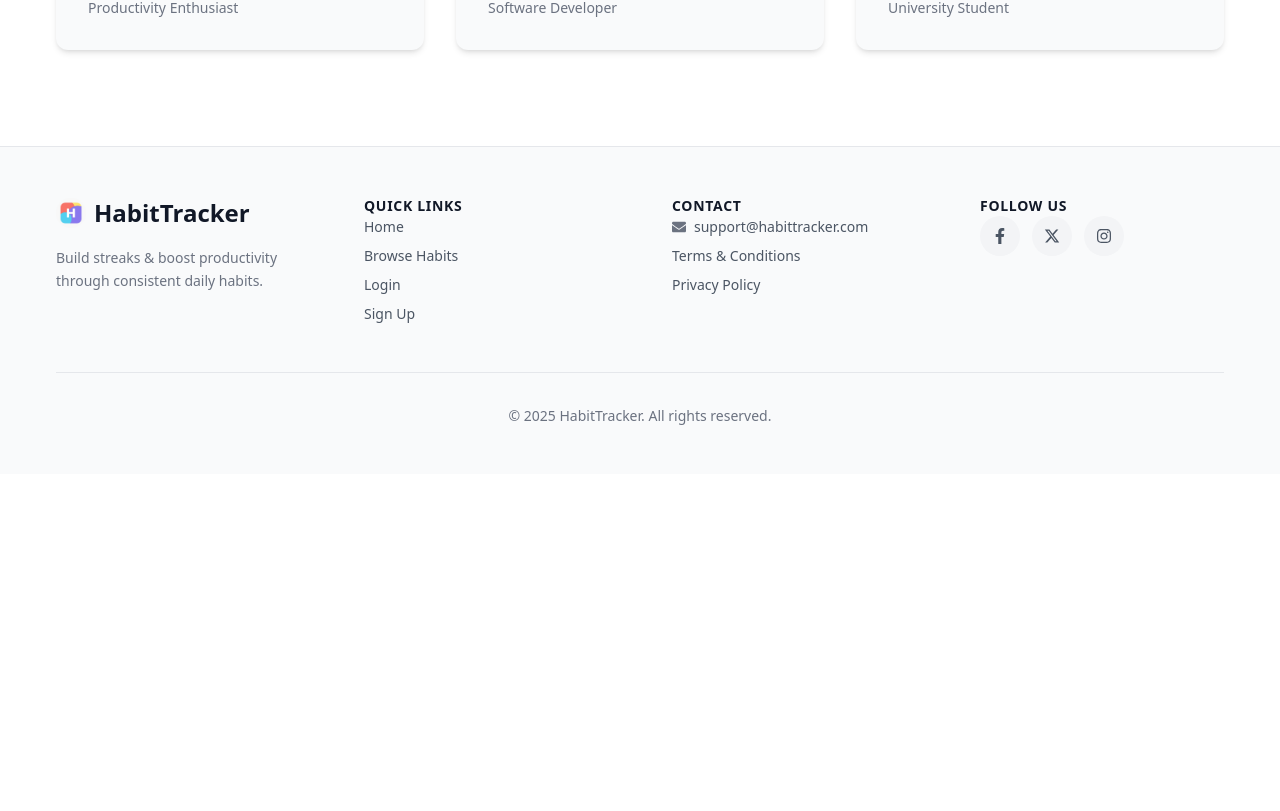
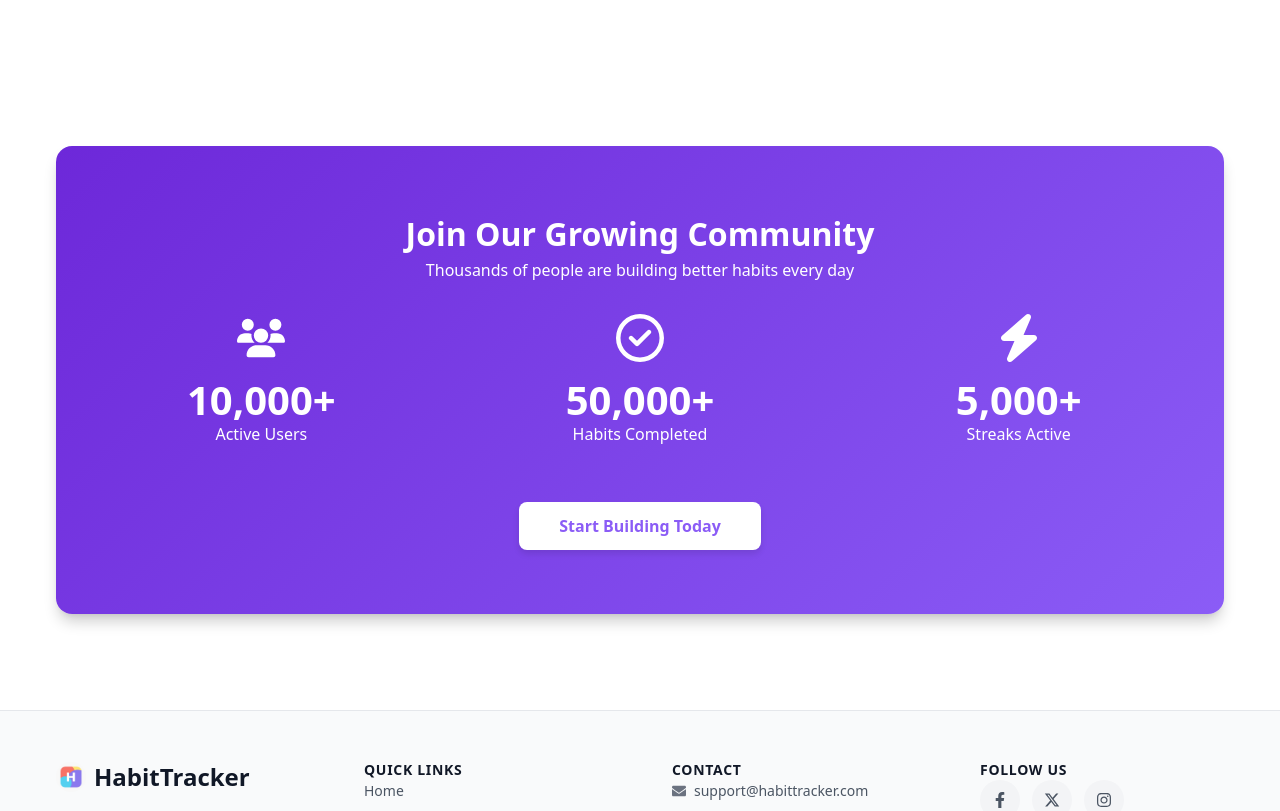
Before and after one commit to Eshrat48/habit-tracker-client, a React app: page / in a window 1280 px wide. Shown: the part 2893-3704 px from the top of the page. Before the commit the page ends 3367 px from the top, so only its background shows below. Built offline with nearby package versions, Linux system fonts and the light colour scheme; no server answers; the HTML template or start-up script is replaced by a standard one.

Commit message:
Community State Section Added

```diff
--- /dev/null
+++ b/src/components/StatsSection.jsx
@@ -0,0 +1,161 @@
+// src/components/home/StatsSection.jsx
+
+import React from 'react';
+import { Link } from 'react-router-dom';
+import { FaUsers, FaRegCircleCheck, FaBolt } from 'react-icons/fa6';
+
+const statsData = [
+    {
+        icon: FaUsers,
+        value: "10,000+",
+        label: "Active Users",
+    },
+    {
+        icon: FaRegCircleCheck,
+        value: "50,000+",
+        label: "Habits Completed",
+    },
+    {
+        icon: FaBolt,
+        value: "5,000+",
+        label: "Streaks Active",
+    },
+];
+
+const StatsSection = () => {
+    // Styling constants for the stats section
+    const sectionContainerStyle = {
+        padding: '0rem 1rem',
+        margin: '6rem auto',
+        maxWidth: '1200px',
+    };
+
+    const statsBoxStyle = {
+        padding: '4rem 2rem',
+        borderRadius: '1rem',
+        textAlign: 'center',
+        // Purple gradient background
+        backgroundImage: 'linear-gradient(135deg, #6d28d9 0%, #8b5cf6 100%)',
+        color: '#ffffff',
+        boxShadow: '0 10px 15px -3px rgba(0, 0, 0, 0.2), 0 4px 6px -4px rgba(0, 0, 0, 0.1)',
+    };
+
+    const headerTitleStyle = {
+        fontSize: '2rem',
+        fontWeight: '700',
+        marginBottom: '0.5rem',
+        margin: 0,
+    };
+
+    const headerSubTitleStyle = {
+        fontSize: '1rem',
+        fontWeight: '300',
+        marginTop: '0.75rem',
+        marginBottom: '4rem',
+        margin: 0,
+    };
+
+    const statsGridStyle = {
+        display: 'flex',
+        justifyContent: 'space-around',
+        gap: '2rem',
+        marginBottom: '3.5rem',
+        flexWrap: 'wrap',
+    };
+
+    const statItemStyle = {
+        flex: '1 1 200px',
+        display: 'flex',          // Enable flexbox
+        flexDirection: 'column',  // Stack items vertically
+        alignItems: 'center',     // Center items horizontally (the fix!)
+        textAlign: 'center',      // Still useful for text inside <p> elements
+    };
+
+    const iconStyle = {
+        fontSize: '3rem',
+        marginTop: '2rem',
+        marginBottom: '1rem',
+        color: '#ffffff',
+    };
+
+    // FIXED: Ensure all margins are set to zero to prevent default browser styling from offsetting the center.
+    const valueStyle = {
+        fontSize: '2.5rem',
+        fontWeight: '800',
+        margin: 0, // Explicitly set margin to 0
+        lineHeight: '1.1',
+    };
+
+    // FIXED: Ensure all margins are set to zero and use padding/line-height for spacing if necessary.
+    const labelStyle = {
+        fontSize: '1rem',
+        fontWeight: '400',
+        marginTop: '0.75rem', // Controlled spacing below value
+        margin: 0, // Explicitly set margin to 0, relying on marginTop for spacing
+    };
+
+    // Button style
+    const buttonStyle = {
+        display: 'inline-block',
+        padding: '0.75rem 2.5rem',
+        fontSize: '1rem',
+        fontWeight: '600',
+        color: '#8b5cf6',
+        backgroundColor: '#ffffff',
+        border: 'none',
+        borderRadius: '0.5rem',
+        textDecoration: 'none',
+        cursor: 'pointer',
+        transition: 'background-color 0.3s ease, transform 0.2s ease',
+        boxShadow: '0 4px 6px rgba(0, 0, 0, 0.1)',
+    };
+
+    const handleMouseEnter = (e) => {
+        e.currentTarget.style.backgroundColor = '#f3f4f6';
+        e.currentTarget.style.transform = 'translateY(-2px)';
+    };
+
+    const handleMouseLeave = (e) => {
+        e.currentTarget.style.backgroundColor = '#ffffff';
+        e.currentTarget.style.transform = 'translateY(0)';
+    };
+
+    return (
+        <section style={sectionContainerStyle}>
+            <div style={statsBoxStyle}>
+
+                {/* Header */}
+                <h3 style={headerTitleStyle}>Join Our Growing Community</h3>
+                <p style={headerSubTitleStyle}>Thousands of people are building better habits every day</p>
+
+                {/* Stats Grid */}
+                <div style={statsGridStyle}>
+                    {statsData.map((stat, index) => {
+                        const IconComponent = stat.icon;
+                        return (
+                            <div key={index} style={statItemStyle}>
+
+                                <IconComponent style={iconStyle} />
+
+                                <p style={valueStyle}>{stat.value}</p>
+                                <p style={labelStyle}>{stat.label}</p>
+                            </div>
+                        );
+                    })}
+                </div>
+
+                {/* Call-to-Action Button */}
+                <Link
+                    to="/register"
+                    style={buttonStyle}
+                    onMouseEnter={handleMouseEnter}
+                    onMouseLeave={handleMouseLeave}
+                >
+                    Start Building Today
+                </Link>
+            </div>
+        </section>
+    );
+};
+
+export default StatsSection;
--- a/src/components/Testimonials.jsx
+++ b/src/components/Testimonials.jsx
@@ -28,7 +28,6 @@ const testimonialsData = [
 const Testimonials = () => {
     // Styling constants for consistency with your Footer's inline style approach
     const containerStyle = {
-        paddingTop: '6rem',
         paddingBottom: '6rem',
         backgroundColor: '#ffffff', // White background
     };
--- a/src/pages/Home.jsx
+++ b/src/pages/Home.jsx
@@ -7,6 +7,7 @@ import HeroBanner from '../components/HeroBanner';
 import Testimonials from '../components/Testimonials';
 import WhyBuildHabits from '../components/WhyBuildHabits';
 import HowItWorks from '../components/HowItWorks';
+import StatsSection from '../components/StatsSection';
 
 const Home = () => {
   return (
@@ -70,6 +71,7 @@ const Home = () => {
       <WhyBuildHabits />
       <HowItWorks />
       <Testimonials />
+      <StatsSection />
 
     </div>
   );
```
